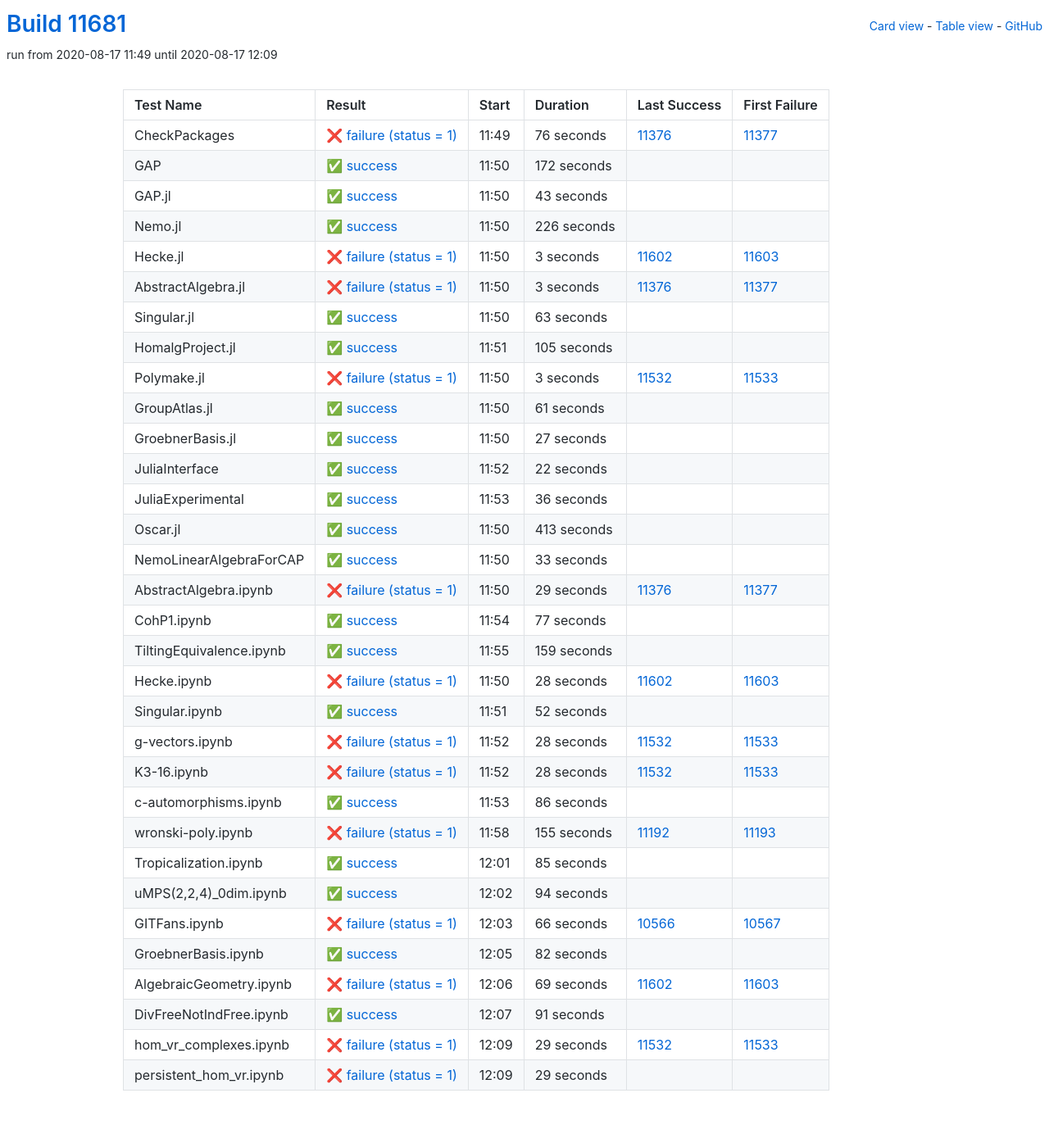
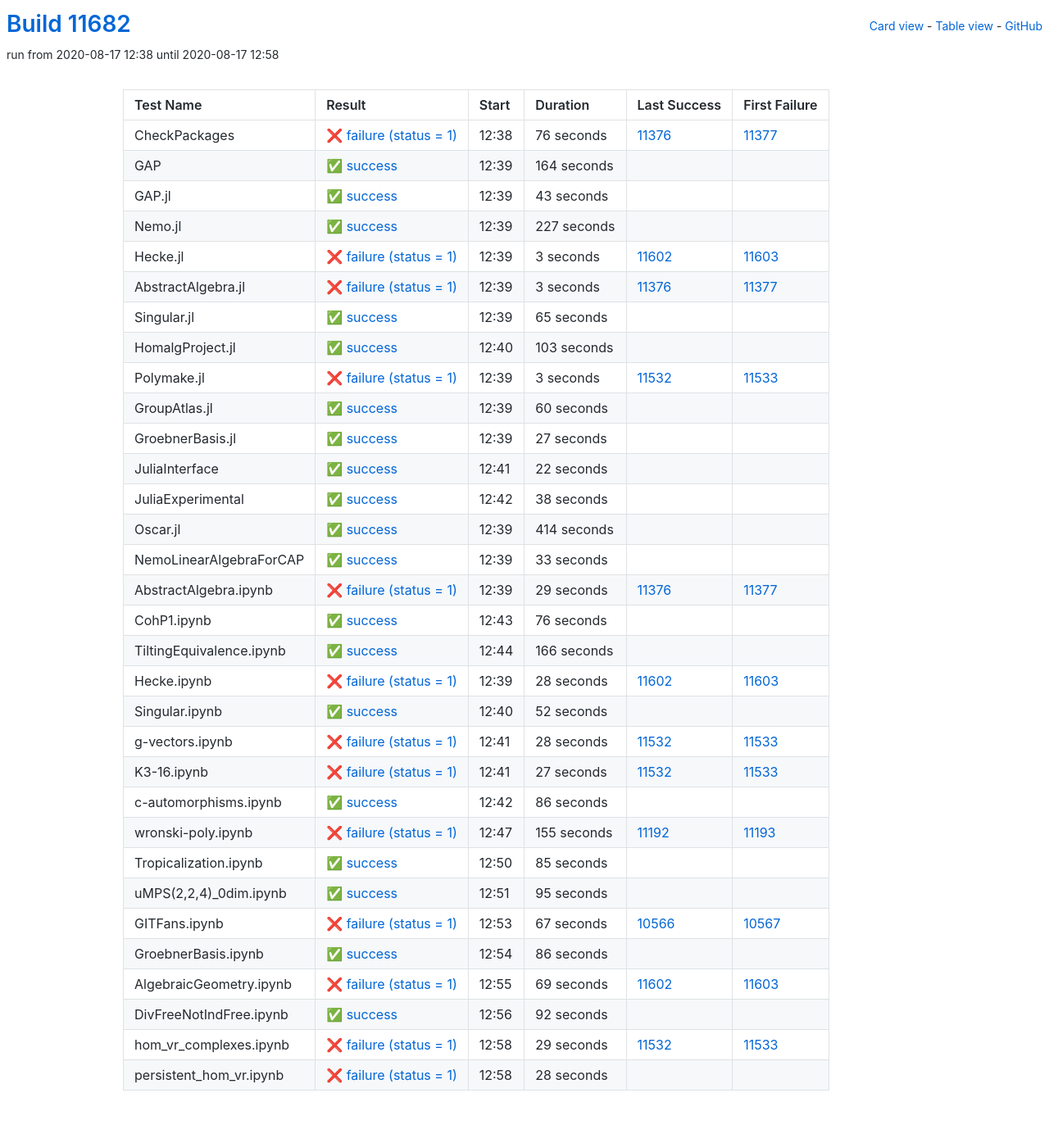
Before and after one commit to oscar-system/oscar-ci-status, a Jekyll site: the page built from table.html, in a window 1280 px wide. Shown: the whole page at 82% size. Built offline with Jekyll 4.4.1, drawn with Linux system fonts in a browser that asks for light colours.

Commit message:
Build #11682

```diff
--- a/_data/ci.yml
+++ b/_data/ci.yml
@@ -1,6 +1,6 @@
 ---
-build: 11681
-build_url: https://oscarci.mathematik.uni-kl.de/job/oscar/11681/
+build: 11682
+build_url: https://oscarci.mathematik.uni-kl.de/job/oscar/11682/
 job: oscar
 organization: oscar-system
 repo: oscar-ci-status
@@ -8,8 +8,8 @@
 tests:
 - name: CheckPackages
   id: checkpackages
-  log: https://oscarci.mathematik.uni-kl.de/job/oscar/11681/artifact/logs/build-11681/CheckPackages.log
-  start: 2020-08-17 11:49
+  log: https://oscarci.mathematik.uni-kl.de/job/oscar/11682/artifact/logs/build-11682/CheckPackages.log
+  start: 2020-08-17 12:38
   success: false
   exitcode: 1
   status: failure
@@ -20,20 +20,20 @@
   first_failure_url: https://oscarci.mathematik.uni-kl.de/job/oscar/11377/
 - name: GAP
   id: gap
-  log: https://oscarci.mathematik.uni-kl.de/job/oscar/11681/artifact/logs/build-11681/GAP.log
-  start: 2020-08-17 11:50
+  log: https://oscarci.mathematik.uni-kl.de/job/oscar/11682/artifact/logs/build-11682/GAP.log
+  start: 2020-08-17 12:39
   success: true
   exitcode: 0
   status: success
-  duration: 172
+  duration: 164
   last_success: false
   last_success_url:
   first_failure: false
   first_failure_url:
 - name: GAP.jl
   id: gap-jl
-  log: https://oscarci.mathematik.uni-kl.de/job/oscar/11681/artifact/logs/build-11681/GAP.jl.log
-  start: 2020-08-17 11:50
+  log: https://oscarci.mathematik.uni-kl.de/job/oscar/11682/artifact/logs/build-11682/GAP.jl.log
+  start: 2020-08-17 12:39
   success: true
   exitcode: 0
   status: success
@@ -44,20 +44,20 @@
   first_failure_url:
 - name: Nemo.jl
   id: nemo-jl
-  log: https://oscarci.mathematik.uni-kl.de/job/oscar/11681/artifact/logs/build-11681/Nemo.jl.log
-  start: 2020-08-17 11:50
+  log: https://oscarci.mathematik.uni-kl.de/job/oscar/11682/artifact/logs/build-11682/Nemo.jl.log
+  start: 2020-08-17 12:39
   success: true
   exitcode: 0
   status: success
-  duration: 226
+  duration: 227
   last_success: false
   last_success_url:
   first_failure: false
   first_failure_url:
 - name: Hecke.jl
   id: hecke-jl
-  log: https://oscarci.mathematik.uni-kl.de/job/oscar/11681/artifact/logs/build-11681/Hecke.jl.log
-  start: 2020-08-17 11:50
+  log: https://oscarci.mathematik.uni-kl.de/job/oscar/11682/artifact/logs/build-11682/Hecke.jl.log
+  start: 2020-08-17 12:39
   success: false
   exitcode: 1
   status: failure
@@ -68,8 +68,8 @@
   first_failure_url: https://oscarci.mathematik.uni-kl.de/job/oscar/11603/
 - name: AbstractAlgebra.jl
   id: abstractalgebra-jl
-  log: https://oscarci.mathematik.uni-kl.de/job/oscar/11681/artifact/logs/build-11681/AbstractAlgebra.jl.log
-  start: 2020-08-17 11:50
+  log: https://oscarci.mathematik.uni-kl.de/job/oscar/11682/artifact/logs/build-11682/AbstractAlgebra.jl.log
+  start: 2020-08-17 12:39
   success: false
   exitcode: 1
   status: failure
@@ -80,32 +80,32 @@
   first_failure_url: https://oscarci.mathematik.uni-kl.de/job/oscar/11377/
 - name: Singular.jl
   id: singular-jl
-  log: https://oscarci.mathematik.uni-kl.de/job/oscar/11681/artifact/logs/build-11681/Singular.jl.log
-  start: 2020-08-17 11:50
+  log: https://oscarci.mathematik.uni-kl.de/job/oscar/11682/artifact/logs/build-11682/Singular.jl.log
+  start: 2020-08-17 12:39
   success: true
   exitcode: 0
   status: success
-  duration: 63
+  duration: 65
   last_success: false
   last_success_url:
   first_failure: false
   first_failure_url:
 - name: HomalgProject.jl
   id: homalgproject-jl
-  log: https://oscarci.mathematik.uni-kl.de/job/oscar/11681/artifact/logs/build-11681/HomalgProject.jl.log
-  start: 2020-08-17 11:51
+  log: https://oscarci.mathematik.uni-kl.de/job/oscar/11682/artifact/logs/build-11682/HomalgProject.jl.log
+  start: 2020-08-17 12:40
   success: true
   exitcode: 0
   status: success
-  duration: 105
+  duration: 103
   last_success: false
   last_success_url:
   first_failure: false
   first_failure_url:
 - name: Polymake.jl
   id: polymake-jl
-  log: https://oscarci.mathematik.uni-kl.de/job/oscar/11681/artifact/logs/build-11681/Polymake.jl.log
-  start: 2020-08-17 11:50
+  log: https://oscarci.mathematik.uni-kl.de/job/oscar/11682/artifact/logs/build-11682/Polymake.jl.log
+  start: 2020-08-17 12:39
   success: false
   exitcode: 1
   status: failure
@@ -116,20 +116,20 @@
   first_failure_url: https://oscarci.mathematik.uni-kl.de/job/oscar/11533/
 - name: GroupAtlas.jl
   id: groupatlas-jl
-  log: https://oscarci.mathematik.uni-kl.de/job/oscar/11681/artifact/logs/build-11681/GroupAtlas.jl.log
-  start: 2020-08-17 11:50
+  log: https://oscarci.mathematik.uni-kl.de/job/oscar/11682/artifact/logs/build-11682/GroupAtlas.jl.log
+  start: 2020-08-17 12:39
   success: true
   exitcode: 0
   status: success
-  duration: 61
+  duration: 60
   last_success: false
   last_success_url:
   first_failure: false
   first_failure_url:
 - name: GroebnerBasis.jl
   id: groebnerbasis-jl
-  log: https://oscarci.mathematik.uni-kl.de/job/oscar/11681/artifact/logs/build-11681/GroebnerBasis.jl.log
-  start: 2020-08-17 11:50
+  log: https://oscarci.mathematik.uni-kl.de/job/oscar/11682/artifact/logs/build-11682/GroebnerBasis.jl.log
+  start: 2020-08-17 12:39
   success: true
   exitcode: 0
   status: success
@@ -140,8 +140,8 @@
   first_failure_url:
 - name: JuliaInterface
   id: juliainterface
-  log: https://oscarci.mathematik.uni-kl.de/job/oscar/11681/artifact/logs/build-11681/JuliaInterface.log
-  start: 2020-08-17 11:52
+  log: https://oscarci.mathematik.uni-kl.de/job/oscar/11682/artifact/logs/build-11682/JuliaInterface.log
+  start: 2020-08-17 12:41
   success: true
   exitcode: 0
   status: success
@@ -152,32 +152,32 @@
   first_failure_url:
 - name: JuliaExperimental
   id: juliaexperimental
-  log: https://oscarci.mathematik.uni-kl.de/job/oscar/11681/artifact/logs/build-11681/JuliaExperimental.log
-  start: 2020-08-17 11:53
+  log: https://oscarci.mathematik.uni-kl.de/job/oscar/11682/artifact/logs/build-11682/JuliaExperimental.log
+  start: 2020-08-17 12:42
   success: true
   exitcode: 0
   status: success
-  duration: 36
+  duration: 38
   last_success: false
   last_success_url:
   first_failure: false
   first_failure_url:
 - name: Oscar.jl
   id: oscar-jl
-  log: https://oscarci.mathematik.uni-kl.de/job/oscar/11681/artifact/logs/build-11681/Oscar.jl.log
-  start: 2020-08-17 11:50
+  log: https://oscarci.mathematik.uni-kl.de/job/oscar/11682/artifact/logs/build-11682/Oscar.jl.log
+  start: 2020-08-17 12:39
   success: true
   exitcode: 0
   status: success
-  duration: 413
+  duration: 414
   last_success: false
   last_success_url:
   first_failure: false
   first_failure_url:
 - name: NemoLinearAlgebraForCAP
   id: nemolinearalgebraforcap
-  log: https://oscarci.mathematik.uni-kl.de/job/oscar/11681/artifact/logs/build-11681/NemoLinearAlgebraForCAP.log
-  start: 2020-08-17 11:50
+  log: https://oscarci.mathematik.uni-kl.de/job/oscar/11682/artifact/logs/build-11682/NemoLinearAlgebraForCAP.log
+  start: 2020-08-17 12:39
   success: true
   exitcode: 0
   status: success
@@ -188,8 +188,8 @@
   first_failure_url:
 - name: AbstractAlgebra.ipynb
   id: abstractalgebra-ipynb
-  log: https://oscarci.mathematik.uni-kl.de/job/oscar/11681/artifact/logs/build-11681/AbstractAlgebra.ipynb.log
-  start: 2020-08-17 11:50
+  log: https://oscarci.mathematik.uni-kl.de/job/oscar/11682/artifact/logs/build-11682/AbstractAlgebra.ipynb.log
+  start: 2020-08-17 12:39
   success: false
   exitcode: 1
   status: failure
@@ -200,32 +200,32 @@
   first_failure_url: https://oscarci.mathematik.uni-kl.de/job/oscar/11377/
 - name: CohP1.ipynb
   id: cohp1-ipynb
-  log: https://oscarci.mathematik.uni-kl.de/job/oscar/11681/artifact/logs/build-11681/CohP1.ipynb.log
-  start: 2020-08-17 11:54
+  log: https://oscarci.mathematik.uni-kl.de/job/oscar/11682/artifact/logs/build-11682/CohP1.ipynb.log
+  start: 2020-08-17 12:43
   success: true
   exitcode: 0
   status: success
-  duration: 77
+  duration: 76
   last_success: false
   last_success_url:
   first_failure: false
   first_failure_url:
 - name: TiltingEquivalence.ipynb
   id: tiltingequivalence-ipynb
-  log: https://oscarci.mathematik.uni-kl.de/job/oscar/11681/artifact/logs/build-11681/TiltingEquivalence.ipynb.log
-  start: 2020-08-17 11:55
+  log: https://oscarci.mathematik.uni-kl.de/job/oscar/11682/artifact/logs/build-11682/TiltingEquivalence.ipynb.log
+  start: 2020-08-17 12:44
   success: true
   exitcode: 0
   status: success
-  duration: 159
+  duration: 166
   last_success: false
   last_success_url:
   first_failure: false
   first_failure_url:
 - name: Hecke.ipynb
   id: hecke-ipynb
-  log: https://oscarci.mathematik.uni-kl.de/job/oscar/11681/artifact/logs/build-11681/Hecke.ipynb.log
-  start: 2020-08-17 11:50
+  log: https://oscarci.mathematik.uni-kl.de/job/oscar/11682/artifact/logs/build-11682/Hecke.ipynb.log
+  start: 2020-08-17 12:39
   success: false
   exitcode: 1
   status: failure
@@ -236,8 +236,8 @@
   first_failure_url: https://oscarci.mathematik.uni-kl.de/job/oscar/11603/
 - name: Singular.ipynb
   id: singular-ipynb
-  log: https://oscarci.mathematik.uni-kl.de/job/oscar/11681/artifact/logs/build-11681/Singular.ipynb.log
-  start: 2020-08-17 11:51
+  log: https://oscarci.mathematik.uni-kl.de/job/oscar/11682/artifact/logs/build-11682/Singular.ipynb.log
+  start: 2020-08-17 12:40
   success: true
   exitcode: 0
   status: success
@@ -248,8 +248,8 @@
   first_failure_url:
 - name: g-vectors.ipynb
   id: g-vectors-ipynb
-  log: https://oscarci.mathematik.uni-kl.de/job/oscar/11681/artifact/logs/build-11681/g-vectors.ipynb.log
-  start: 2020-08-17 11:52
+  log: https://oscarci.mathematik.uni-kl.de/job/oscar/11682/artifact/logs/build-11682/g-vectors.ipynb.log
+  start: 2020-08-17 12:41
   success: false
   exitcode: 1
   status: failure
@@ -260,20 +260,20 @@
   first_failure_url: https://oscarci.mathematik.uni-kl.de/job/oscar/11533/
 - name: K3-16.ipynb
   id: k3-16-ipynb
-  log: https://oscarci.mathematik.uni-kl.de/job/oscar/11681/artifact/logs/build-11681/K3-16.ipynb.log
-  start: 2020-08-17 11:52
+  log: https://oscarci.mathematik.uni-kl.de/job/oscar/11682/artifact/logs/build-11682/K3-16.ipynb.log
+  start: 2020-08-17 12:41
   success: false
   exitcode: 1
   status: failure
-  duration: 28
+  duration: 27
   last_success: 11532
   last_success_url: https://oscarci.mathematik.uni-kl.de/job/oscar/11532/
   first_failure: 11533
   first_failure_url: https://oscarci.mathematik.uni-kl.de/job/oscar/11533/
 - name: c-automorphisms.ipynb
   id: c-automorphisms-ipynb
-  log: https://oscarci.mathematik.uni-kl.de/job/oscar/11681/artifact/logs/build-11681/c-automorphisms.ipynb.log
-  start: 2020-08-17 11:53
+  log: https://oscarci.mathematik.uni-kl.de/job/oscar/11682/artifact/logs/build-11682/c-automorphisms.ipynb.log
+  start: 2020-08-17 12:42
   success: true
   exitcode: 0
   status: success
@@ -284,8 +284,8 @@
   first_failure_url:
 - name: wronski-poly.ipynb
   id: wronski-poly-ipynb
-  log: https://oscarci.mathematik.uni-kl.de/job/oscar/11681/artifact/logs/build-11681/wronski-poly.ipynb.log
-  start: 2020-08-17 11:58
+  log: https://oscarci.mathematik.uni-kl.de/job/oscar/11682/artifact/logs/build-11682/wronski-poly.ipynb.log
+  start: 2020-08-17 12:47
   success: false
   exitcode: 1
   status: failure
@@ -296,8 +296,8 @@
   first_failure_url: https://oscarci.mathematik.uni-kl.de/job/oscar/11193/
 - name: Tropicalization.ipynb
   id: tropicalization-ipynb
-  log: https://oscarci.mathematik.uni-kl.de/job/oscar/11681/artifact/logs/build-11681/Tropicalization.ipynb.log
-  start: 2020-08-17 12:01
+  log: https://oscarci.mathematik.uni-kl.de/job/oscar/11682/artifact/logs/build-11682/Tropicalization.ipynb.log
+  start: 2020-08-17 12:50
   success: true
   exitcode: 0
   status: success
@@ -308,44 +308,44 @@
   first_failure_url:
 - name: uMPS(2,2,4)_0dim.ipynb
   id: umps-2-2-4-0dim-ipynb
-  log: https://oscarci.mathematik.uni-kl.de/job/oscar/11681/artifact/logs/build-11681/uMPS-2-2-4-_0dim.ipynb.log
-  start: 2020-08-17 12:02
+  log: https://oscarci.mathematik.uni-kl.de/job/oscar/11682/artifact/logs/build-11682/uMPS-2-2-4-_0dim.ipynb.log
+  start: 2020-08-17 12:51
   success: true
   exitcode: 0
   status: success
-  duration: 94
+  duration: 95
   last_success: false
   last_success_url:
   first_failure: false
   first_failure_url:
 - name: GITFans.ipynb
   id: gitfans-ipynb
-  log: https://oscarci.mathematik.uni-kl.de/job/oscar/11681/artifact/logs/build-11681/GITFans.ipynb.log
-  start: 2020-08-17 12:03
+  log: https://oscarci.mathematik.uni-kl.de/job/oscar/11682/artifact/logs/build-11682/GITFans.ipynb.log
+  start: 2020-08-17 12:53
   success: false
   exitcode: 1
   status: failure
-  duration: 66
+  duration: 67
   last_success: 10566
   last_success_url: https://oscarci.mathematik.uni-kl.de/job/oscar/10566/
   first_failure: 10567
   first_failure_url: https://oscarci.mathematik.uni-kl.de/job/oscar/10567/
 - name: GroebnerBasis.ipynb
   id: groebnerbasis-ipynb
-  log: https://oscarci.mathematik.uni-kl.de/job/oscar/11681/artifact/logs/build-11681/GroebnerBasis.ipynb.log
-  start: 2020-08-17 12:05
+  log: https://oscarci.mathematik.uni-kl.de/job/oscar/11682/artifact/logs/build-11682/GroebnerBasis.ipynb.log
+  start: 2020-08-17 12:54
   success: true
   exitcode: 0
   status: success
-  duration: 82
+  duration: 86
   last_success: false
   last_success_url:
   first_failure: false
   first_failure_url:
 - name: AlgebraicGeometry.ipynb
   id: algebraicgeometry-ipynb
-  log: https://oscarci.mathematik.uni-kl.de/job/oscar/11681/artifact/logs/build-11681/AlgebraicGeometry.ipynb.log
-  start: 2020-08-17 12:06
+  log: https://oscarci.mathematik.uni-kl.de/job/oscar/11682/artifact/logs/build-11682/AlgebraicGeometry.ipynb.log
+  start: 2020-08-17 12:55
   success: false
   exitcode: 1
   status: failure
@@ -356,20 +356,20 @@
   first_failure_url: https://oscarci.mathematik.uni-kl.de/job/oscar/11603/
 - name: DivFreeNotIndFree.ipynb
   id: divfreenotindfree-ipynb
-  log: https://oscarci.mathematik.uni-kl.de/job/oscar/11681/artifact/logs/build-11681/DivFreeNotIndFree.ipynb.log
-  start: 2020-08-17 12:07
+  log: https://oscarci.mathematik.uni-kl.de/job/oscar/11682/artifact/logs/build-11682/DivFreeNotIndFree.ipynb.log
+  start: 2020-08-17 12:56
   success: true
   exitcode: 0
   status: success
-  duration: 91
+  duration: 92
   last_success: false
   last_success_url:
   first_failure: false
   first_failure_url:
 - name: hom_vr_complexes.ipynb
   id: hom-vr-complexes-ipynb
-  log: https://oscarci.mathematik.uni-kl.de/job/oscar/11681/artifact/logs/build-11681/hom_vr_complexes.ipynb.log
-  start: 2020-08-17 12:09
+  log: https://oscarci.mathematik.uni-kl.de/job/oscar/11682/artifact/logs/build-11682/hom_vr_complexes.ipynb.log
+  start: 2020-08-17 12:58
   success: false
   exitcode: 1
   status: failure
@@ -380,12 +380,12 @@
   first_failure_url: https://oscarci.mathematik.uni-kl.de/job/oscar/11533/
 - name: persistent_hom_vr.ipynb
   id: persistent-hom-vr-ipynb
-  log: https://oscarci.mathematik.uni-kl.de/job/oscar/11681/artifact/logs/build-11681/persistent_hom_vr.ipynb.log
-  start: 2020-08-17 12:09
+  log: https://oscarci.mathematik.uni-kl.de/job/oscar/11682/artifact/logs/build-11682/persistent_hom_vr.ipynb.log
+  start: 2020-08-17 12:58
   success: false
   exitcode: 1
   status: failure
-  duration: 29
+  duration: 28
   last_success: false
   last_success_url:
   first_failure: false
```
Also changed, not shown: README.md.
